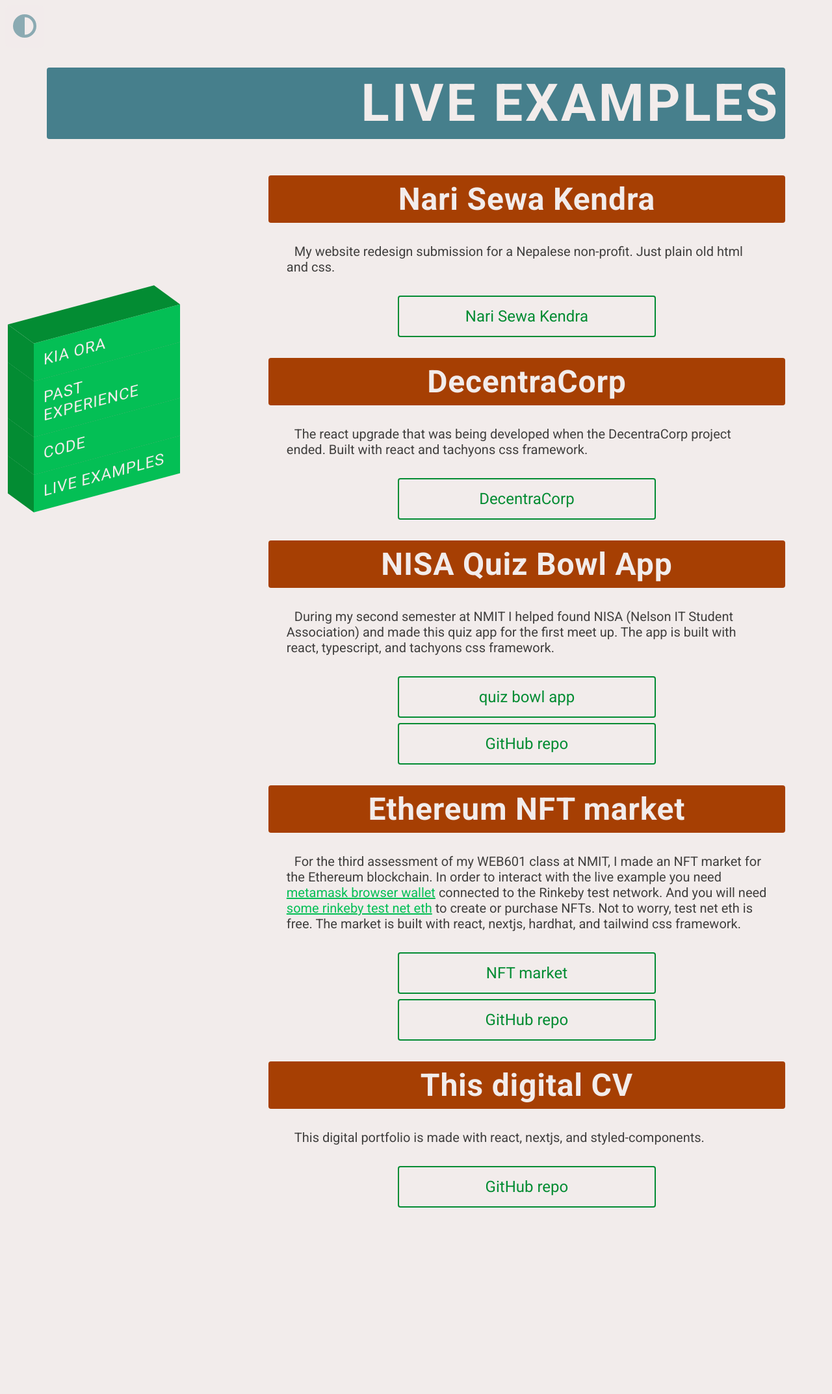
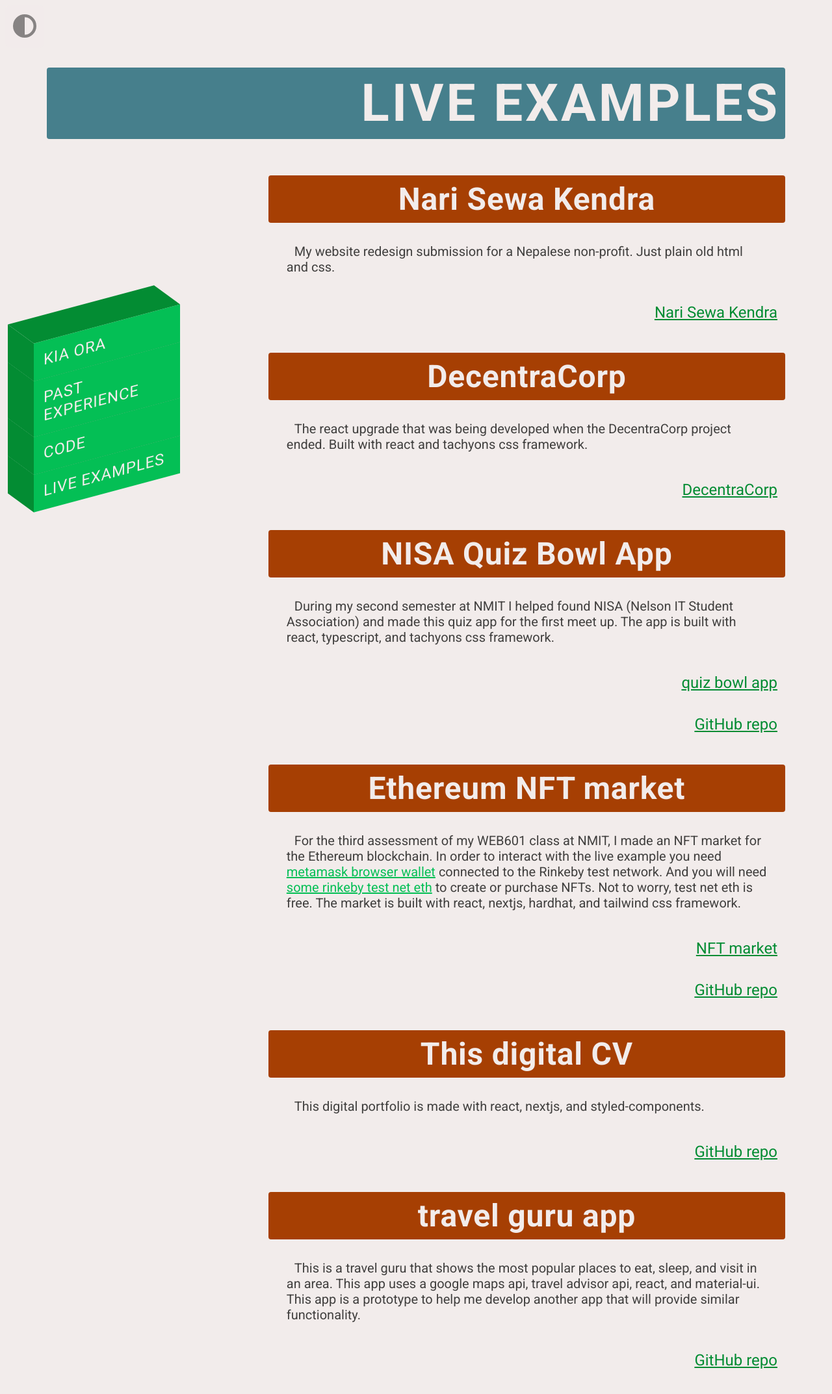
Before and after one commit to Phillip-D-Shields/react-portfolio, a Next.js app: page /live in a window 1280 px wide. Shown: the top 2146 px of the page at 65% size. Before the commit the page ends 1939 px from the top, so only its background shows below. Built offline with nearby package versions, Linux system fonts and the light colour scheme.

Commit message:
added travel guru, no live link

```diff
--- a/components/LinkButton.js
+++ b/components/LinkButton.js
@@ -1,21 +1,16 @@
 import styled from 'styled-components'
 
 const StyledLinkBtn = styled.a`
-width: 50%;
 display: block;
+text-decoration: underline;
     cursor: pointer;
     font-size: 1.5rem;
-    text-align: center;
-    padding: 1rem 2rem;
-    margin: .5rem auto;
-    border-radius: 0.25rem;
-    border: 2px solid ${(props) => props.theme.buttonFg};
-    background: ${(props) => props.theme.buttonBg};
+    padding: .75rem;
+    margin: .75rem 0;
     color: ${(props) => props.theme.buttonFg};
     transition: all 0.5s ease;
 
     &:hover {
-        background: ${(props) => props.theme.buttonFg};
         color: ${(props) => props.theme.buttonBg};
     }
 
--- a/pages/live.js
+++ b/pages/live.js
@@ -80,6 +80,16 @@
           text="GitHub repo"
         />
       </SectionDisplay>
+      <SectionDisplay title="travel guru app">
+        <p>
+          This is a travel guru that shows the most popular places to eat, sleep, and visit in an area. This app uses a google maps api, travel advisor api, react, and material-ui. This app is a prototype to help me develop another app that will provide similar functionality.
+        </p>
+
+        <LinkButton
+          url="https://github.com/Phillip-D-Shields/react-travel-advisor"
+          text="GitHub repo"
+        />
+      </SectionDisplay>
     </MainDisplayBox>
   );
 }
--- a/utils/themes.js
+++ b/utils/themes.js
@@ -6,7 +6,7 @@
     color: '#403F3E',
     headerBg:  '#467F8C',
     headerFg: '#F2ECEB',
-    buttonBg: '#F2ECEB',
+    buttonBg: '#04BF55',
     buttonFg: '#038C33',
     sectionTitleBg: '#A63F03',
     sectionTitleFg: '#F2ECEB',
@@ -20,9 +20,9 @@
     navBoxHoverBefore: '#396873',
     navBoxHoverAfter: '#396873',
     themeTogglerBg: '#F2ECEB',
-    themeTogglerFg: '#467F8C',
+    themeTogglerFg: '#403F3E',
     themeTogglerBgHover: '#403F3E',
-    themeTogglerFgHover: '#467F8C',
+    themeTogglerFgHover: '#F2ECEB',
 }
 
 export const darkTheme = {
@@ -30,8 +30,8 @@
     color: '#F2ECEB',
     headerBg:  '#F2ECEB',
     headerFg: '#204040',
-    buttonBg: '#162C40',
-    buttonFg: '#F2ECEB',
+    buttonBg: '#BFBBBA',
+    buttonFg: '#8C8C8B',
     sectionTitleBg: '#204040',
     sectionTitleFg: '#F2ECEB',
     textLink: '#8C8C8B',
@@ -44,7 +44,7 @@
     navBoxHoverBefore: '#162C40',
     navBoxHoverAfter: '#162C40',
     themeTogglerBg: '#403F3E',
-    themeTogglerFg: '#401014',
+    themeTogglerFg: '#F2ECEB',
     themeTogglerBgHover: '#F2ECEB',
-    themeTogglerFgHover: '#401014',
+    themeTogglerFgHover: '#403F3E',
     }
```
